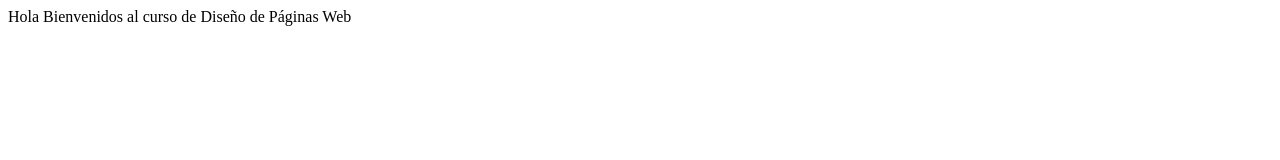
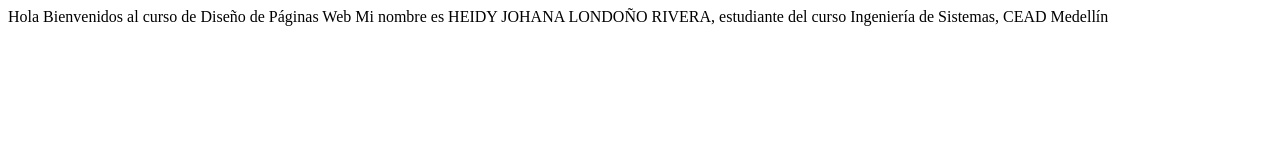
Before and after one commit to hjlondonor/PruebaRepositorio, a plain HTML site: page index.html in a window 1280 px wide. Drawn offline with Linux system fonts and the light colour scheme.

Commit message:
Creación de nombre en TAGS
Creación de nombre en TAGS

```diff
--- a/index.html
+++ b/index.html
@@ -3,6 +3,6 @@
 	Hola Bienvenidos al curso de Diseño de Páginas Web
     </head>
     <body>
-
+    	Mi nombre es HEIDY JOHANA LONDOÑO RIVERA, estudiante del curso Ingeniería de Sistemas, CEAD Medellín
     </body>
 </html>
```
